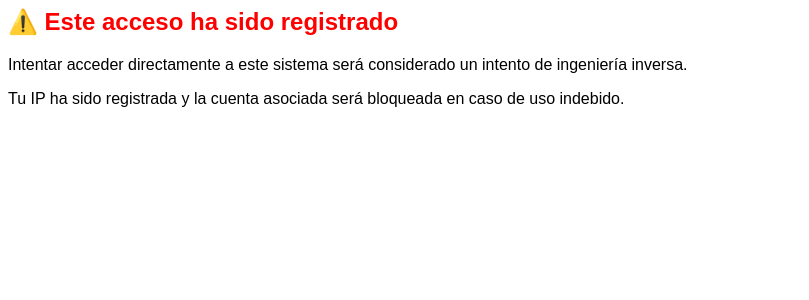
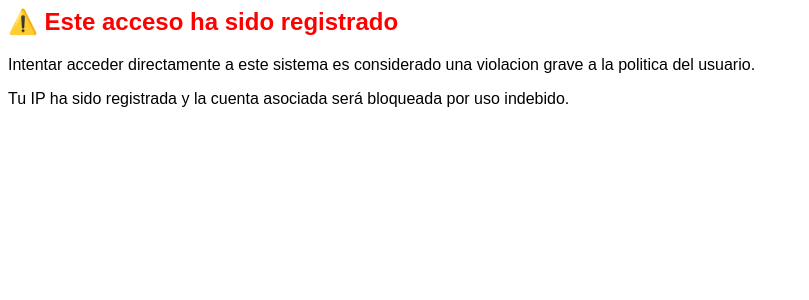
Before and after one commit to valhallatrend/mtxacttd1, a PHP site: page / in a window 1280 px wide. Shown: the top 300 px of the page, without its empty margins (0-809 px from the left). Run offline with PHP 8.4, Linux system fonts and the light colour scheme.

Commit message:
Update index.php

```diff
--- a/public/index.php
+++ b/public/index.php
@@ -3,8 +3,8 @@
 if ($_SERVER['REQUEST_METHOD'] === 'GET' && empty($_GET['account'])) {
     header('Content-Type: text/html; charset=utf-8');
     echo "<h2 style='color:red; font-family:sans-serif;'>⚠️ Este acceso ha sido registrado</h2>";
-    echo "<p style='font-family:sans-serif;'>Intentar acceder directamente a este sistema será considerado un intento de ingeniería inversa.</p>";
-    echo "<p style='font-family:sans-serif;'>Tu IP ha sido registrada y la cuenta asociada será bloqueada en caso de uso indebido.</p>";
+    echo "<p style='font-family:sans-serif;'>Intentar acceder directamente a este sistema es considerado una violacion grave a la politica del usuario.</p>";
+    echo "<p style='font-family:sans-serif;'>Tu IP ha sido registrada y la cuenta asociada será bloqueada por uso indebido.</p>";
 
     // Registrar intento en log
     $ip = $_SERVER['REMOTE_ADDR'] ?? 'UNKNOWN';
```
